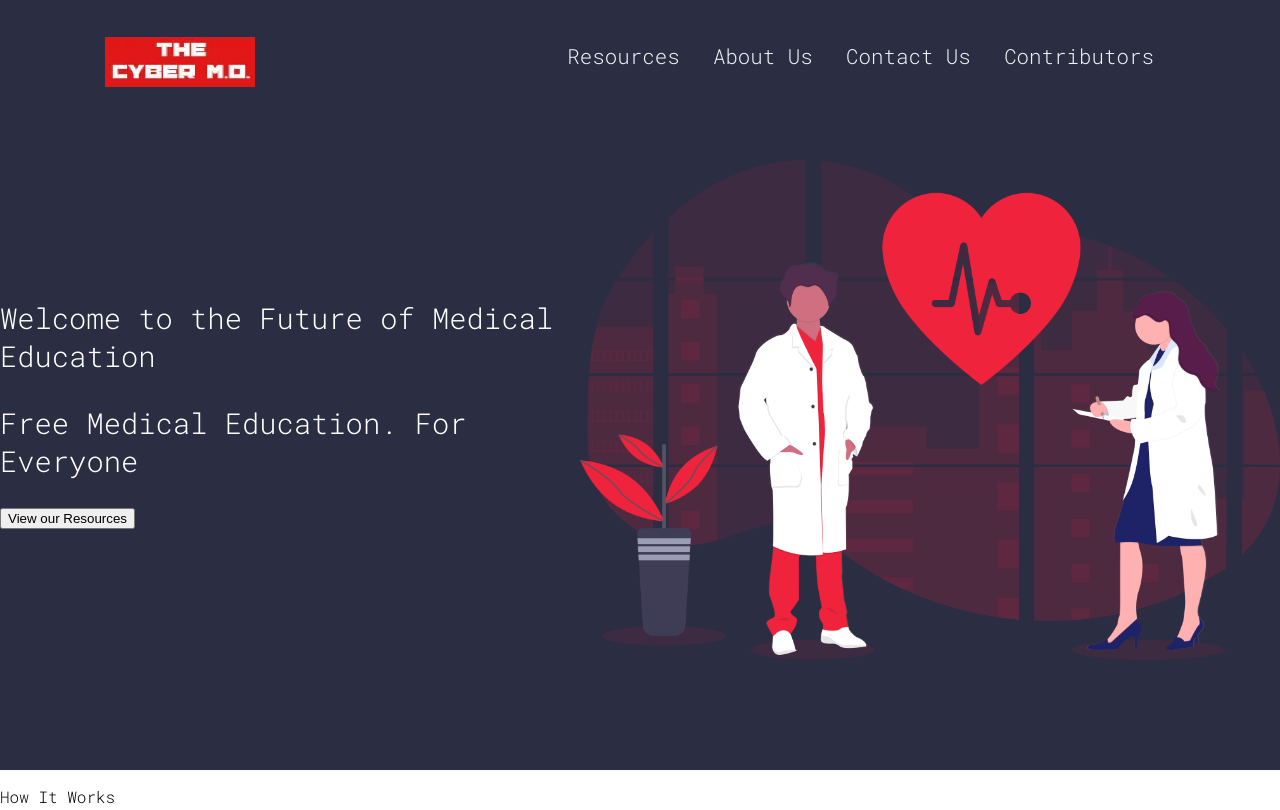
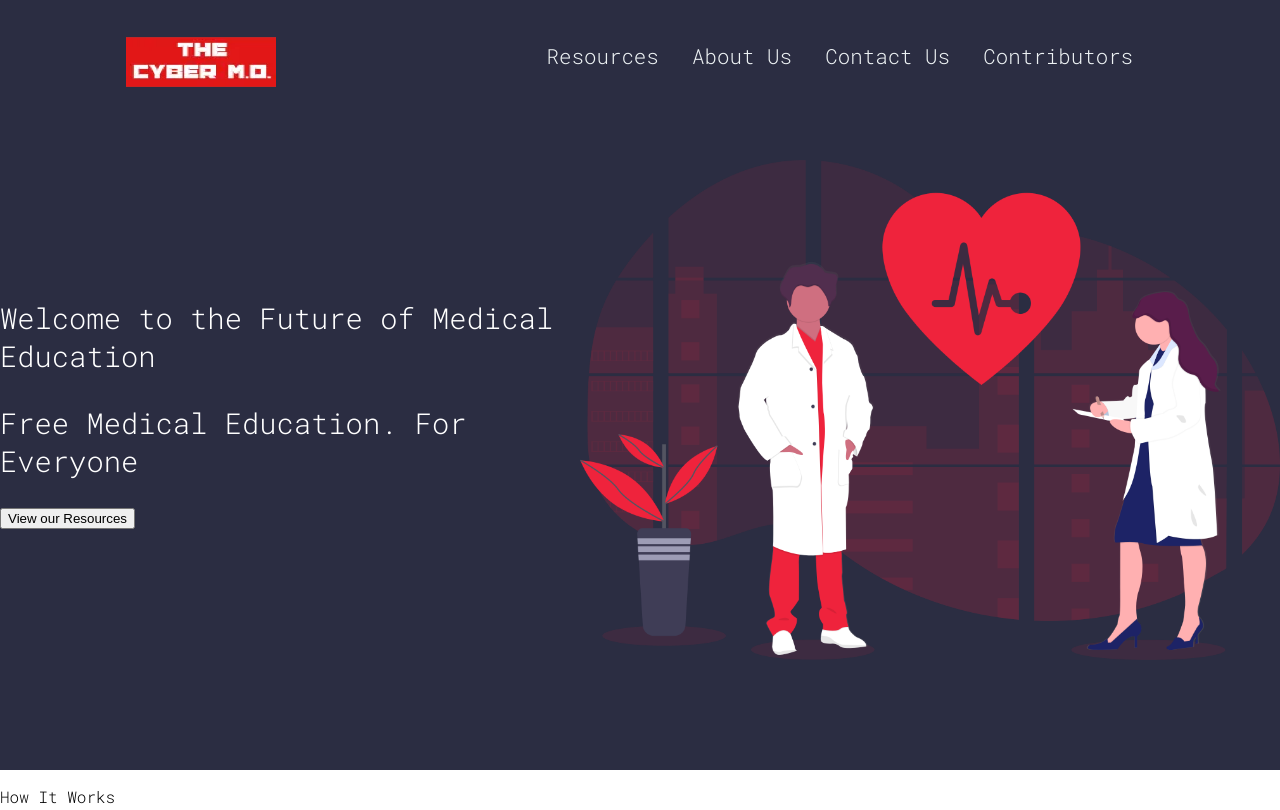
Before and after one commit to Mario5648/TheCyberMD, a plain HTML site: page index.html in a window 1280 px wide. Shown: the top 810 px of the page. Drawn offline with Linux system fonts and the light colour scheme.

Commit message:
nav and banner

```diff
--- a/styles.css
+++ b/styles.css
@@ -29,7 +29,7 @@ body
     float: right;
     padding-top: 2em;
     padding-right: 2em;
-    padding-left: 15em;
+    padding-left: 13em;
 }
 
 .navigation_bar_item
```
